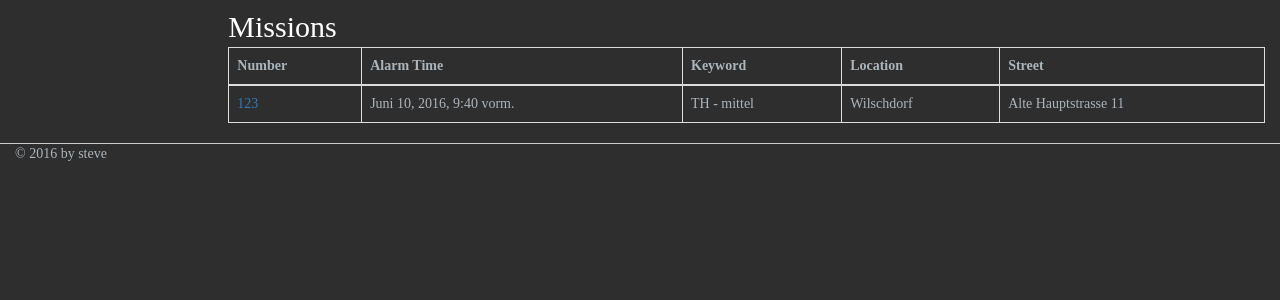
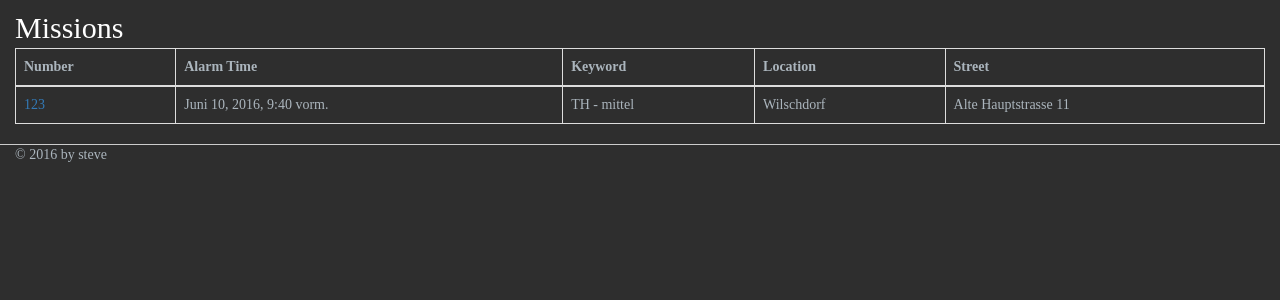
Before and after one commit to GroSte/feumgmt, a Django app: page /base/missions/ in a window 1280 px wide. Shown: the part 75-375 px from the top of the page. Run offline with Django 3.2, Linux system fonts and the light colour scheme; data comes from the database, SQL or seed files in the repository; parts of the project's set-up code (start-up, migrations or seed data) failed here and were passed over; some libraries are stand-ins or nearby versions.

Commit message:
updated base layout

```diff
--- a/base/templates/base/__base.html
+++ b/base/templates/base/__base.html
@@ -42,10 +42,12 @@
         <!-- Main-Content -->
         <div class="col-md-12">
             <div class="row">
-                <div class="col-md-2 col-sm-3" style="padding-left: 1px;">
+                <div class="col-sm-12" style="padding-left: 1px;">
                     {% block left-bar %}{% endblock %}
                 </div>
-                <div class="col-md-10 col-sm-9">
+            </div>
+            <div class="row">
+                <div class="col-sm-12">
                     <div class="content">
                         {% block content %}{% endblock %}
                     </div>
```
